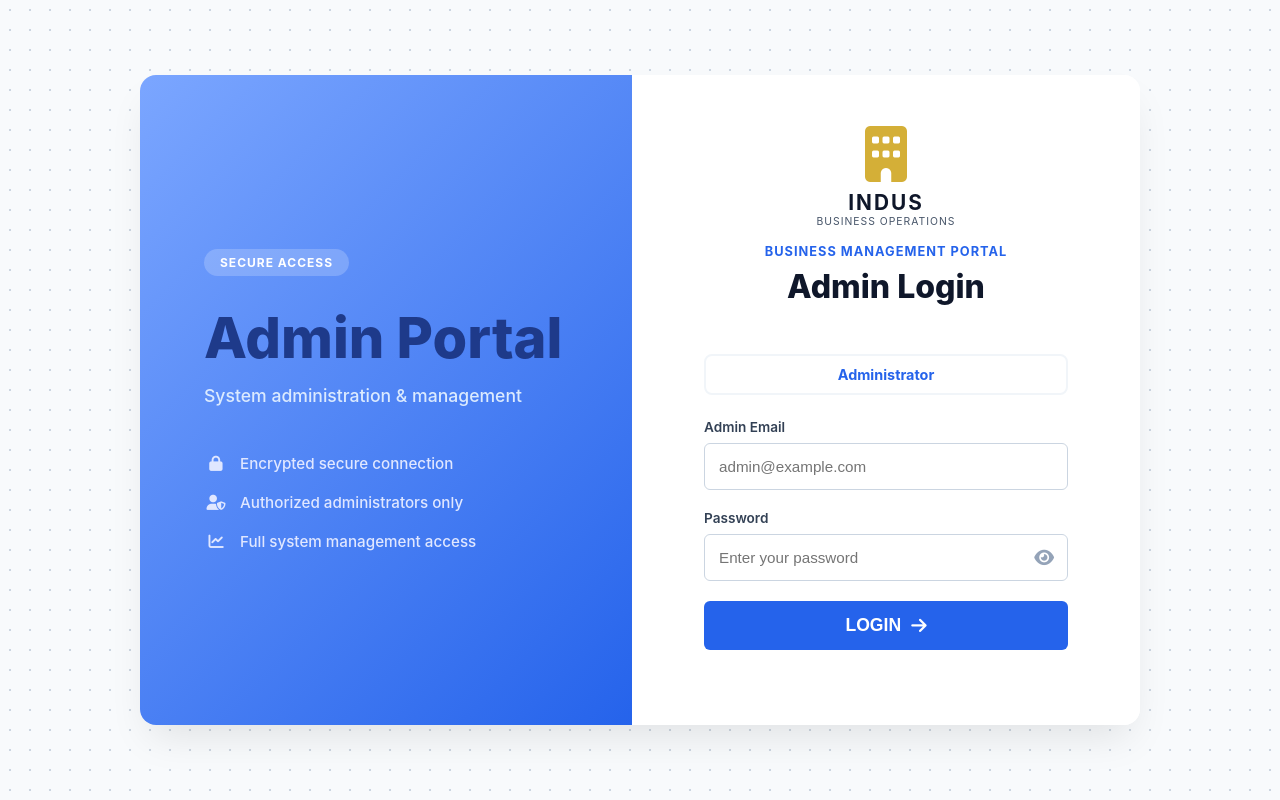
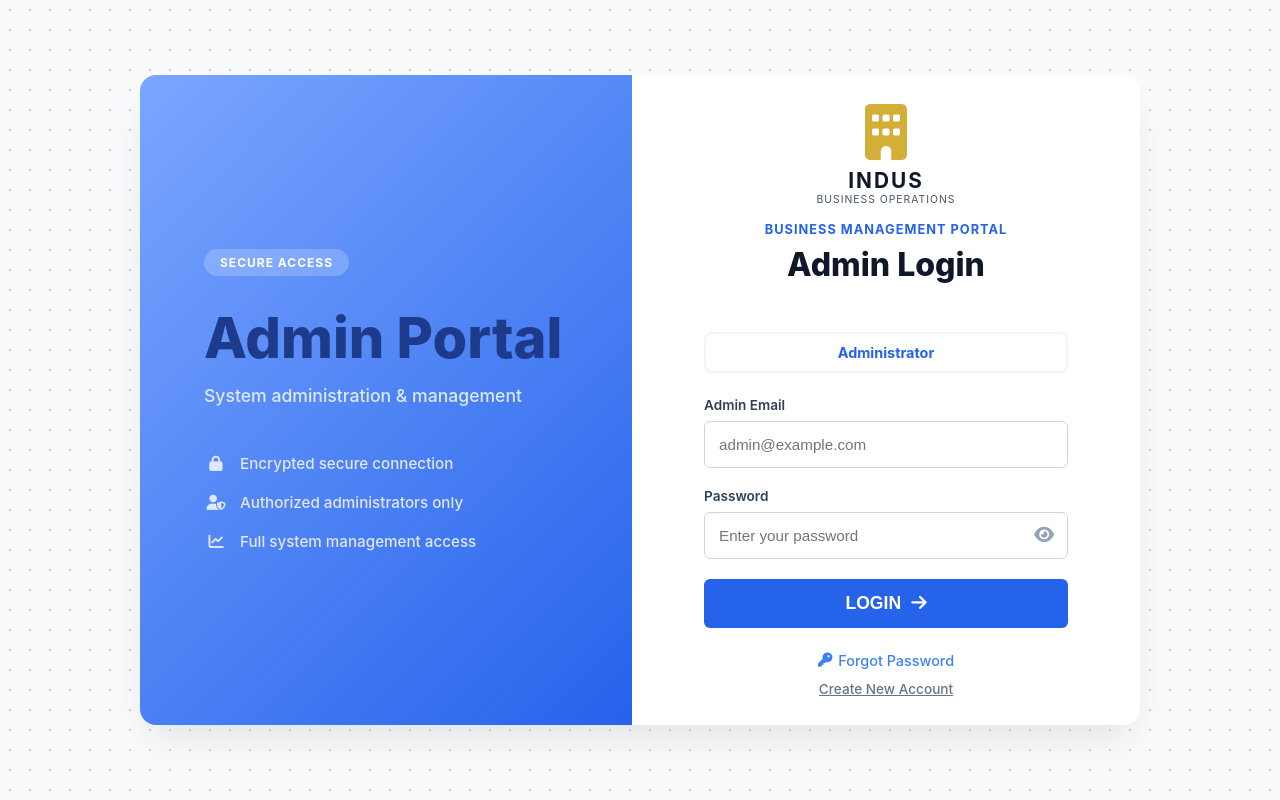
Before and after one commit to kalmeshwargurav1028-sys/business-po, a Flask app: page /admin-portal in a window 1280 px wide. Run offline with Flask 3, Linux system fonts and the light colour scheme; data that the repository does not hold is empty.

Commit message:
Restore forgot password and create account links to admin login only

```diff
--- a/business_dashboard/app.py
+++ b/business_dashboard/app.py
@@ -811,11 +811,7 @@ def update_settings():
     return redirect(url_for('utility'))
 
 @app.route('/register', methods=['GET', 'POST'])
-@admin_required
 def register():
-    if not session.get('logged_in'):
-        return redirect(url_for('login'))
-
     if request.method == 'POST':
         name = request.form.get('name')
         email = request.form.get('email')
--- a/business_dashboard/templates/admin_login.html
+++ b/business_dashboard/templates/admin_login.html
@@ -323,6 +323,10 @@
 
                 <button type="submit" class="btn-submit">LOGIN <i class="fas fa-arrow-right"></i></button>
 
+                <div class="bottom-links">
+                    <a href="{{ url_for('forgot_password') }}"><i class="fas fa-key"></i> Forgot Password</a>
+                    <a href="{{ url_for('register') }}" class="create-account" style="color: #64748b; font-size: 0.85rem; text-decoration: underline;">Create New Account</a>
+                </div>
             </form>
         </div>
     </div>
```
